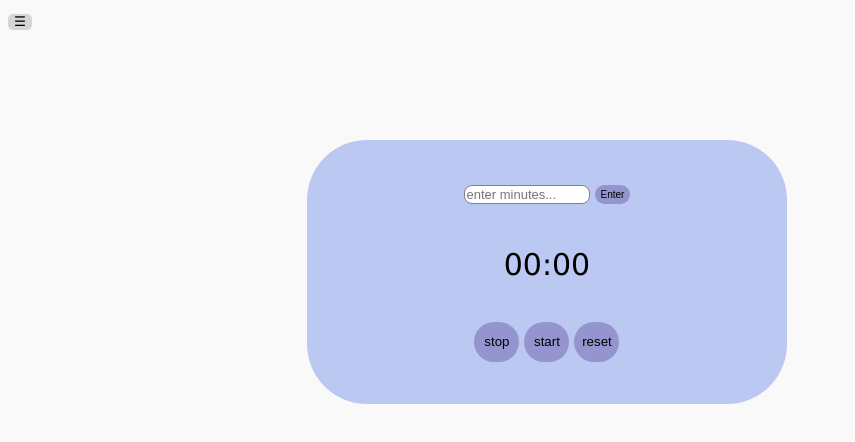
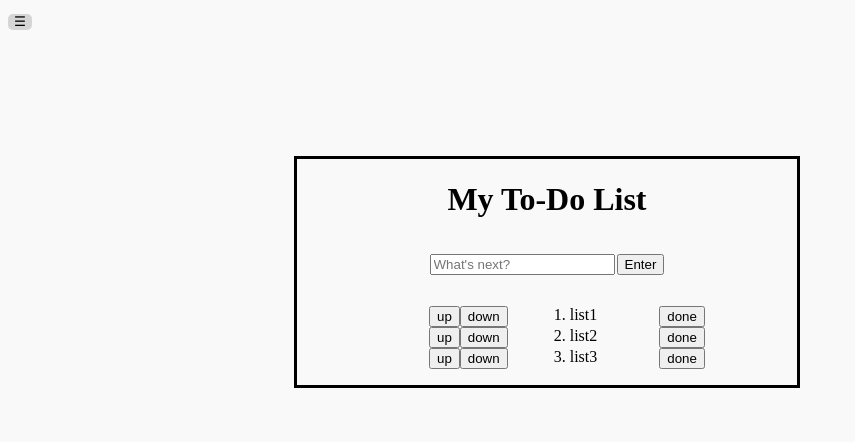
Before and after one commit to K1ndl3/productivity-app, a React (Vite) app: page / in a window 1280 px wide. Shown: the top 442 px of the page, without its empty margins (0-855 px from the left). Built offline with nearby package versions, Linux system fonts and the light colour scheme.

Commit message:
TODO: finish DONE and ENTER button for todo-list

```diff
--- a/src/App.jsx
+++ b/src/App.jsx
@@ -1,10 +1,9 @@
 import { useState } from 'react';
 import Sidebar from './components/Sidebar/Sidebar';
-import StopWatch from './apps/stopwatch/Stopwatch';
 import MainContent from './components/Main-content/Main-content';
 import './App.css'
 function App() {
-  const [app, setApp] = useState("timer");
+  const [app, setApp] = useState("todo-list");
   console.log(app);
   return (<>
   <div className="app">
--- a/src/apps/stopwatch/Stopwatch.css
+++ /dev/null
@@ -1,60 +0,0 @@
-@import url('https://fonts.googleapis.com/css2?family=Outfit&family=Roboto:ital,wght@0,100..900;1,100..900&display=swap');
-
-.stop-watch-component {
-    border: 1px solid rgb(96, 93, 93);
-    border-radius: 10px;
-    width: 40%;
-    height: 40%;
-    display: flex;
-    flex-direction: column;
-    justify-content: center;
-    align-items: center;
-    background-color: rgb(223, 218, 218);
-}
-
-
-
-.stop-watch-component .display {
-    border: 1px solid rgb(186, 183, 183);
-    border-radius: 10px;
-    height: 60px;
-    width: 80px;
-    text-align: center;
-    justify-content: center;
-    display: flex;
-    flex-direction: column;
-    margin-bottom: 10px;
-    font: Outfit;
-    font-size: 20px;
-    padding: 3px;
-    background-color: rgba(232, 237, 237, 0.544);
-}
-
-
-.stop-watch-button {
-    display: flex;
-    gap: 4px;
-}
-
-.stop-watch-component button {
-    border: none;
-    width: 40px;
-    height: 40px;
-    text-align: center;
-    background-color: rgba(232, 237, 237, 0.544);
-    border-radius: 10px;
-    transition: background-color .2s ease;
-    transition: font-color .2s ease;
-    cursor: pointer;
-}
-
-.stop-watch-component button:hover {
-    transform: scale(1.05);
-    background-color: rgba(232, 237, 237, 0.516);
-    color: azure;
-}
-
-.stop-watch-component button:active {
-    transform: scale(.90);
-    background-color: rgba(10, 10, 10, 0.137);
-}
--- a/src/apps/stopwatch/Stopwatch.jsx
+++ /dev/null
@@ -1,57 +0,0 @@
-import { useEffect, useRef, useState } from 'react';
-import './Stopwatch.css'
-
-function StopWatch() {
-
-    const [elapsedTime, setElapsedTime] = useState(0);
-    const [isActive, setIsActive] = useState(false);
-    const intervalIDRef = useRef(null);
-
-    useEffect(() => {
-        if (isActive) {
-            intervalIDRef.current = setInterval(() => {
-                setElapsedTime(prev => prev + 1);
-            }, 10);
-        } else {
-            clearInterval(intervalIDRef.current);
-        }
-
-        return () => clearInterval(intervalIDRef.current);
-    },[isActive]);
-
-    const startTime = () => {
-        setIsActive(true);
-    }
-
-    const stopTime = () => {
-        setIsActive(false);
-    }
-
-    const resetTime = () => {
-        setIsActive(false);
-        setElapsedTime(0);
-    }
-
-    const displayTime = () => {
-        const totalMs = elapsedTime * 10;
-        const minutes = String(Math.floor(totalMs / 60000)).padStart(2, '0');
-        const seconds = String(Math.floor((totalMs / 1000) % 60)).padStart(2, '0');
-        const milliseconds = String(totalMs % 1000).padStart(2, '0');
-        return `${minutes}:${seconds}:${milliseconds}`;
-    };
-
-    return (<>
-        <div className="stop-watch-component">
-            <div className="display">
-                {displayTime()}
-            </div>
-            <div className="stop-watch-button">
-                <button className="start-button" onClick={() => startTime()}>start</button>
-                <button className="stop-button" onClick={() => stopTime()}>stop</button>
-                <button className="reset-button" onClick={() => resetTime()}>reset</button>
-            </div>
-        </div>
-    </>);
-}
-
-export default StopWatch
--- /dev/null
+++ b/src/apps/stopwatch/todo-list/Todolist.css
@@ -0,0 +1,24 @@
+
+.todolist {
+    display: flex;
+    flex-direction: column;
+    gap: 15px;
+    align-items: center;
+    border: solid;
+    width: 500px;
+}
+
+.todolist .input-field {
+    display: flex;
+    gap: 2px;
+}
+
+
+.element-display-container {
+    display: flex;
+    flex-direction: row;
+    width: 400px;
+    justify-content: space-evenly;
+    margin-right: auto;
+    padding-left: 0;
+}
--- a/src/apps/stopwatch/todo-list/Todolist.jsx
+++ b/src/apps/stopwatch/todo-list/Todolist.jsx
@@ -1,53 +1,51 @@
-import { useState } from 'react';
-
+import { useState } from "react";
+import "./Todolist.css"
 
 function TodoList() {
-  const [tasks, setTasks] = useState([]);
-  const [input, setInput] = useState('');
 
-  const addTask = () => {
-    if (input.trim()) {
-      setTasks([{ text: input, done: false }, ...tasks]);
-      setInput('');
+  const [taskArray, setTaskArray] = useState(["list1", "list2", "list3"]);
+  const [taskInput, setTaskInput] = useState('');
+
+  const moveTaskUp = (index) => {
+
+    if (index > 0) {
+    const newArr = [...taskArray];
+    [newArr[index], newArr[index - 1]] = [newArr[index - 1], newArr[index]];
+    setTaskArray(newArr);
     }
-  };
+  }
 
-  const toggleDone = (index) => {
-    const updated = [...tasks];
-    updated[index].done = !updated[index].done;
-    setTasks(updated);
-  };
+  const moveTaskDown = (index) => {
+    if (index < taskArray.length - 1) {
+      const newArr =[...taskArray];
+      [newArr[index +  1], newArr[index]] = [newArr[index], newArr[index + 1]];
+      return (setTaskArray(newArr));
+    }
+  }
 
-  const removeTask = (index) => {
-    const updated = tasks.filter((_, i) => i !== index);
-    setTasks(updated);
-  };
-
-  return (
-    <div className="todo-wrapper">
-      <div className="todo-card">
-        <h2 className="title">📋 My Tasks</h2>
-        <div className="input-area">
-          <input
-            type="text"
-            value={input}
-            placeholder="What's next?"
-            onChange={(e) => setInput(e.target.value)}
-            onKeyDown={(e) => e.key === 'Enter' && addTask()}
-          />
-          <button onClick={addTask}>＋</button>
-        </div>
-        <ul className="task-list">
-          {tasks.map((task, index) => (
-            <li key={index} className={`task ${task.done ? 'done' : ''}`}>
-              <span onClick={() => toggleDone(index)}>{task.text}</span>
-              <button className="remove" onClick={() => removeTask(index)}>✕</button>
-            </li>
-          ))}
-        </ul>
+  return ( <>
+      <div className="todolist">
+          <h1 className="title">My To-Do List</h1>
+          <div className="input-field">
+            <input type="text" className="input-text" placeholder="What's next?" value={taskInput} onChange={(e) =>  setTaskInput(e.target.value)}/>
+            <button className="input-button">Enter</button>
+          </div>
+          <ul className="list" style={{listStyleType: 'number'}}>
+            {taskArray.map((value, index) => {
+              return (
+                      <span className="element-display-container">
+                        <div className="element-button">
+                          <button className="up-button" onClick={() => moveTaskUp(index)}>up</button>
+                          <button className="down-button" onClick={() => moveTaskDown(index)}>down</button>
+                        </div>
+                        <li className="items" key={index}>{value}</li>
+                        <button className="finish-button">done</button>
+                      </span>
+              )
+            })}
+          </ul>
       </div>
-    </div>
-  );
+  </>)
 }
 
 export default TodoList;
--- a/src/components/Main-content/Main-content.jsx
+++ b/src/components/Main-content/Main-content.jsx
@@ -1,4 +1,4 @@
-import StopWatch from "../../apps/stopwatch/Stopwatch"
+import StopWatch from "../../apps/stopwatch/stopwatch/Stopwatch"
 import Timer from "../../apps/stopwatch/timer/Timer"
 import TodoList from "../../apps/stopwatch/todo-list/Todolist"
 function MainContent({app, className}) {
```
